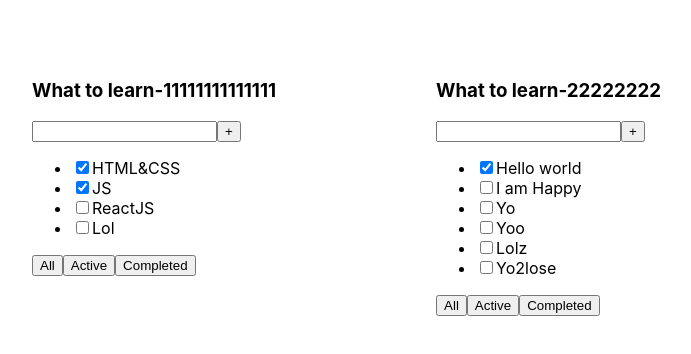
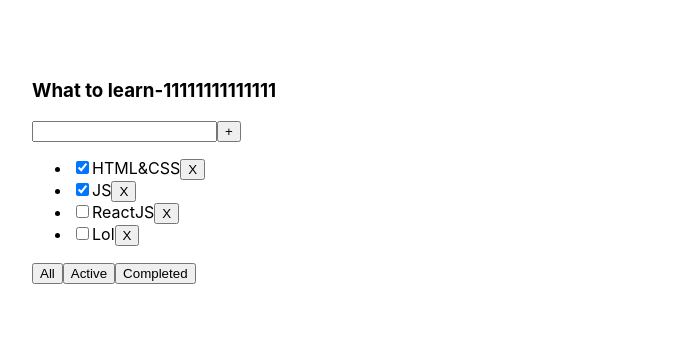
Before and after one commit to Sikstep/toDolist, a React (Create React App) app: page / in a window 1280 px wide. Shown: the top 354 px of the page, without its empty margins (28-719 px from the left). Built offline with nearby package versions, Linux system fonts and the light colour scheme.

Commit message:
ToDoList video 2

```diff
--- a/src/App.tsx
+++ b/src/App.tsx
@@ -1,34 +1,48 @@
-import React from 'react';
+import React, {useState} from 'react';
 import './App.css';
-import {ToDolist} from "./ToDoList";
+import {TaskType, ToDolist} from "./ToDoList";
+
+export type FilterValuesType = "All" | "Completed" | "Active";
 
 function App() {
-    const shapka1 = 'What to learn-1';
+
     const shapka11 = 'What to learn-11111111111111';
-    const shapka2 = 'What to learn-22222222';
-    const shapka22 = 'What to learn-2222222222222222222222';
 
-    const tasks1 = [
-        { id: 1, title: "HTML&CSS", isDone: true },
-        { id: 2, title: "JS", isDone: true },
-        { id: 3, title: "ReactJS", isDone: false },
-        { id: 4, title: "Lol", isDone: false }
-    ]
-    const tasks2 = [
-        { id: 1, title: "Hello world", isDone: true },
-        { id: 2, title: "I am Happy", isDone: false },
-        { id: 3, title: "Yo", isDone: false },
-        { id: 4, title: "Yoo", isDone: false },
-        { id: 5, title: "Lolz", isDone: false },
-        { id: 6, title: "Yo2lose", isDone: false }
-    ]
+
+    let [tasks, setTasks] = useState<Array<TaskType>>([
+        {id: 1, title: "HTML&CSS", isDone: true},
+        {id: 2, title: "JS", isDone: true},
+        {id: 3, title: "ReactJS", isDone: false},
+        {id: 4, title: "Lol", isDone: false}
+    ]);
+
+    let [filter, setFilter] = useState<FilterValuesType>("All")
+
+    function changeFilter(value: FilterValuesType) {
+        setFilter(value);
+    }
+
+    let tasksForTodolist = tasks;
+    if (filter === "Completed") {
+        tasksForTodolist = tasks.filter(t => t.isDone === true)
+    }
+    if (filter === "Active") {
+        tasksForTodolist = tasks.filter(t => t.isDone === false)
+    }
+
+    function removeTask(id: number) {
+        let filteredTasks = tasks.filter(t => t.id !== id)
+        setTasks(filteredTasks);
+    }
 
     return (
         <div className="App">
-            <ToDolist shapka2={shapka11} tasks={tasks1}/>
-            <ToDolist shapka={shapka2} tasks={tasks2}/>
+            <ToDolist shapka2={shapka11}
+                      tasks={tasksForTodolist}
+                      removeTask={removeTask}
+                      changeFilter={changeFilter}/>
+        </div>
 
-        </div>
     );
 }
 
--- a/src/ToDoList.tsx
+++ b/src/ToDoList.tsx
@@ -1,18 +1,22 @@
 import React from "react";
+import {FilterValuesType} from "./App";
+
 
 type PropsToDoListType = {
-    shapka?: string,
+
     shapka2?: string,
     tasks: TaskType[],
+    removeTask: (id: number) => void,
+    changeFilter: (value: FilterValuesType) => void,
+
 
 }
 
-type TaskType = { id: number, title: string, isDone: boolean }
+export type TaskType = { id: number, title: string, isDone: boolean }
 export const ToDolist = (props: PropsToDoListType) => {
     return (
         <div className="App">
             <div>
-                <h3>{props.shapka}</h3>
                 <h3>{props.shapka2}</h3>
                 <div>
                     <input/>
@@ -22,15 +26,29 @@ export const ToDolist = (props: PropsToDoListType) => {
                     {props.tasks.map((el) => {
                         return (
                             <li key={el.id}><input type="checkbox" checked={el.isDone}/>
-                                <span>{el.title}</span></li>
+                                <span>{el.title}</span>
+                                <button onClick={() => {
+                                    props.removeTask(el.id)
+                                }}>X
+                                </button>
+                            </li>
                         )
                     })}
 
                 </ul>
                 <div>
-                    <button>All</button>
-                    <button>Active</button>
-                    <button>Completed</button>
+                    <button onClick={() => {
+                        props.changeFilter("All")
+                    }}>All
+                    </button>
+                    <button onClick={() => {
+                        props.changeFilter("Active")
+                    }}>Active
+                    </button>
+                    <button onClick={() => {
+                        props.changeFilter("Completed")
+                    }}>Completed
+                    </button>
                 </div>
             </div>
         </div>
```
